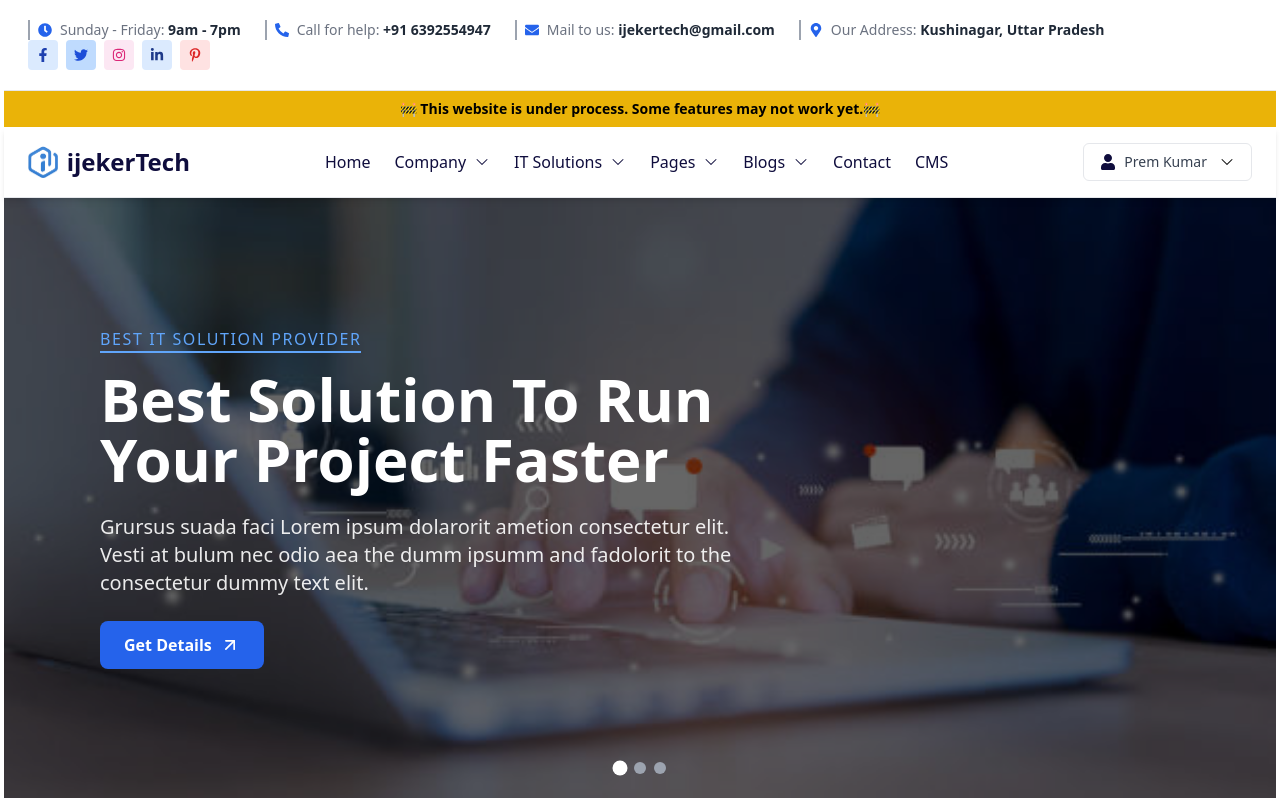
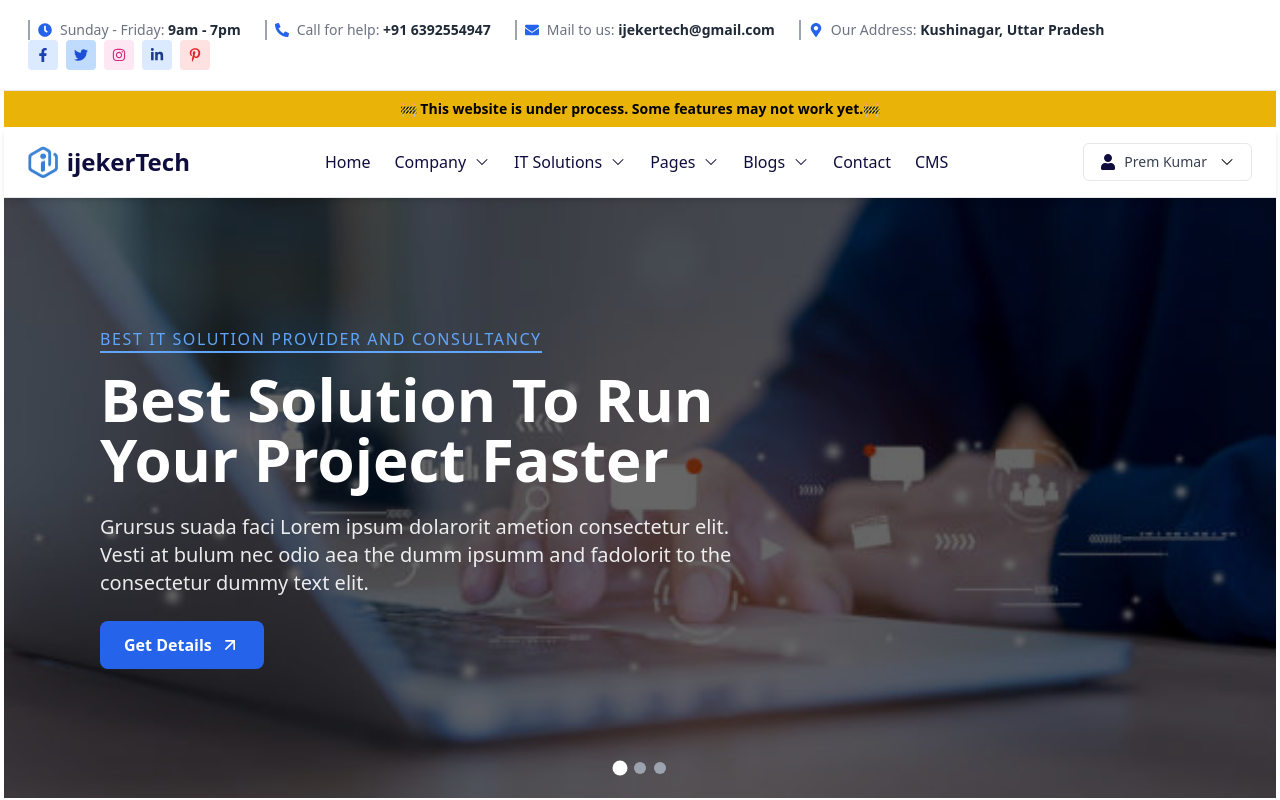
Before and after one commit to PremKumarY/ijekerTech, a React (Vite) app: page / in a window 1280 px wide. Shown: the top 800 px of the page. Built offline with nearby package versions, Linux system fonts and the light colour scheme.

Commit message:
all updates

```diff
--- a/src/components/home/Home.jsx
+++ b/src/components/home/Home.jsx
@@ -162,7 +162,8 @@ const Home = () => {
           >
             <div className="max-w-2xl text-white">
               <p className="text-blue-400 uppercase tracking-widest border-b-2 border-blue-400 inline-block font-medium">
-                Best IT Solution Provider
+                Best IT Solution Provider and Consultancy
+
               </p>
               <h1 className="text-4xl md:text-6xl font-bold mt-4 mb-6 leading-tight">
                 {slides[current].title}
```
